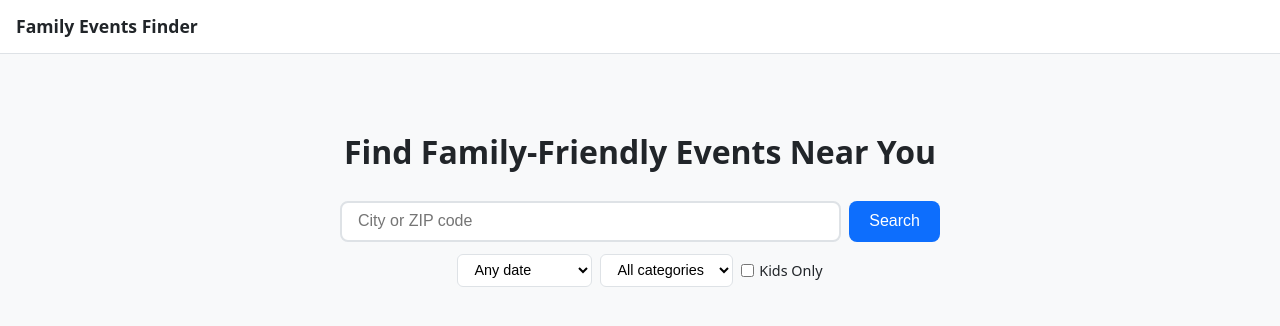
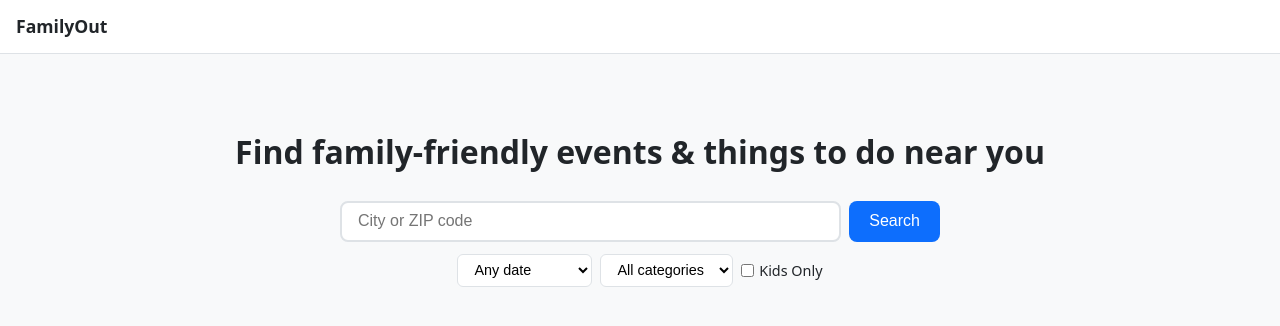
Before and after one commit to brianchin-sudo/familyout, a Flask app: page / in a window 1280 px wide. Shown: the top 326 px of the page. Run offline with Flask 3, Linux system fonts and the light colour scheme.

Commit message:
Rename app to FamilyOut
Update display name in base template (header + title tag), hero heading
on the index page, and README. Subtitle updated to reflect that the app
now surfaces both events and things to do.

Co-Authored-By: Claude Sonnet 4.6 <noreply@anthropic.com>

```diff
--- a/templates/base.html
+++ b/templates/base.html
@@ -3,12 +3,12 @@
 <head>
   <meta charset="UTF-8">
   <meta name="viewport" content="width=device-width, initial-scale=1.0">
-  <title>{% block title %}Family Events Finder{% endblock %}</title>
+  <title>{% block title %}FamilyOut{% endblock %}</title>
   <link rel="stylesheet" href="{{ url_for('static', filename='style.css') }}">
 </head>
 <body>
   <header class="site-header">
-    <a href="/" class="site-title">Family Events Finder</a>
+    <a href="/" class="site-title">FamilyOut</a>
   </header>
   <main class="container">
     {% with messages = get_flashed_messages() %}
--- a/templates/index.html
+++ b/templates/index.html
@@ -2,7 +2,7 @@
 {% block title %}Find Family Events{% endblock %}
 {% block content %}
 <div class="search-hero">
-  <h1>Find Family-Friendly Events Near You</h1>
+  <h1>Find family-friendly events &amp; things to do near you</h1>
   <form class="search-form" action="/search" method="get">
     <div class="search-row">
       <input
```
Also changed, not shown: README.md.
